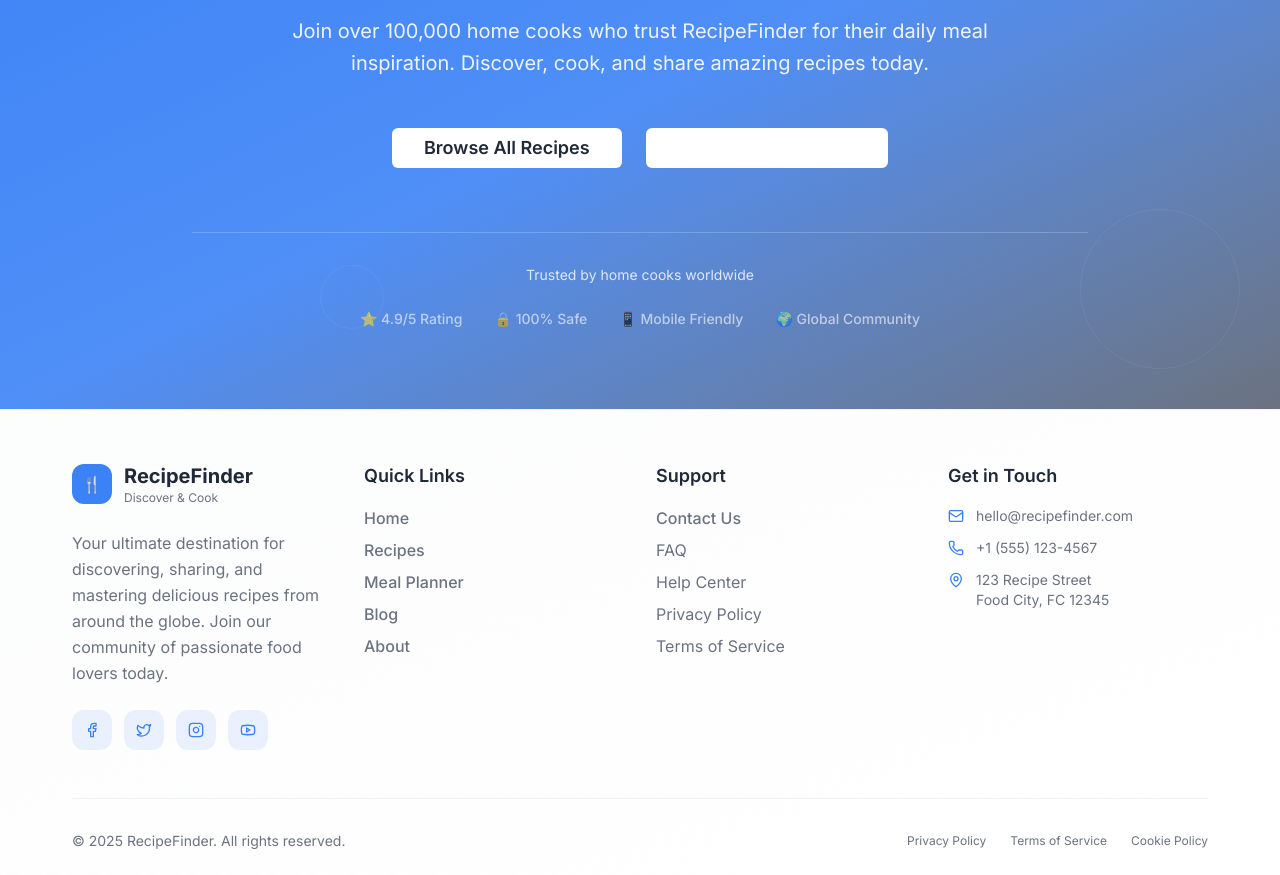
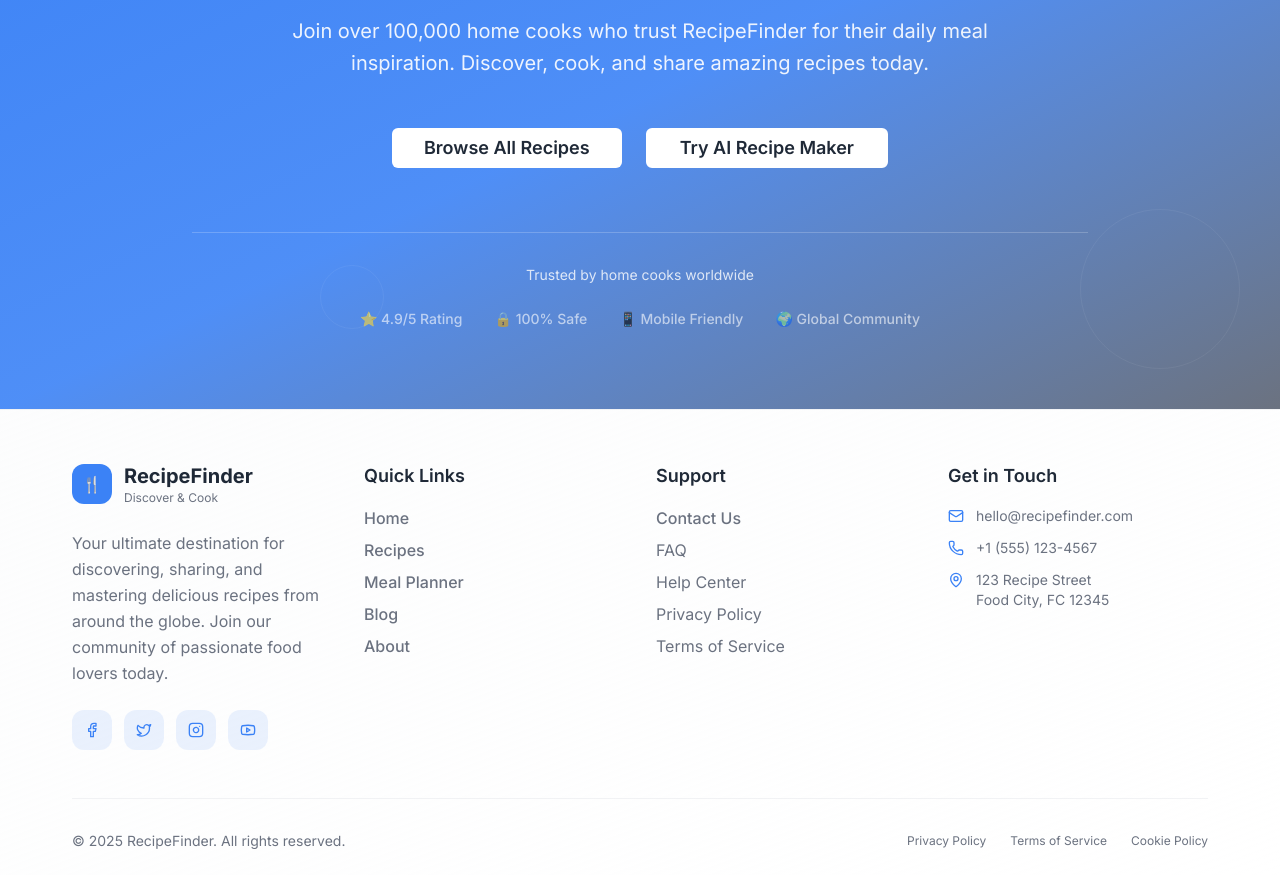
Before and after one commit to GziXnine/ALX_Project, a React (Vite) app: page / in a window 1280 px wide. Shown: the part 3320-4195 px from the top of the page. Built offline with nearby package versions, Linux system fonts and the light colour scheme.

Commit message:
fix: update button class to use text-foreground for improved styling

```diff
--- a/src/pages/LandingPage.jsx
+++ b/src/pages/LandingPage.jsx
@@ -397,7 +397,7 @@ export function LandingPage({ onSearch, onViewRecipe, onShowAIModal }) {
                 size="lg"
                 variant="outline"
                 onClick={onShowAIModal}
-                className="border-2 border-primary-foreground text-primary-foreground hover:bg-primary-foreground hover:text-primary px-8 py-4 text-lg font-semibold min-w-48"
+                className="border-2 border-primary-foreground text-foreground hover:bg-primary-foreground hover:text-primary px-8 py-4 text-lg font-semibold min-w-48"
               >
                 Try AI Recipe Maker
               </Button>
```
